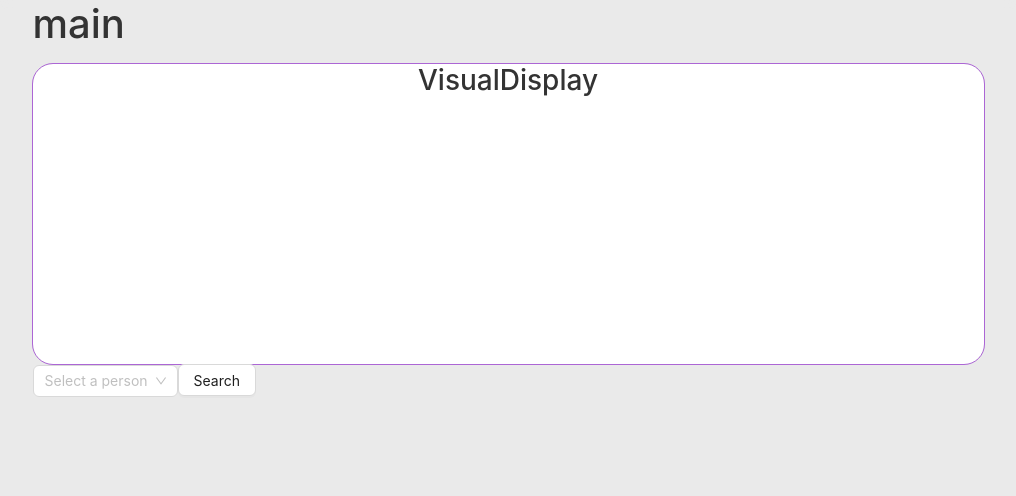
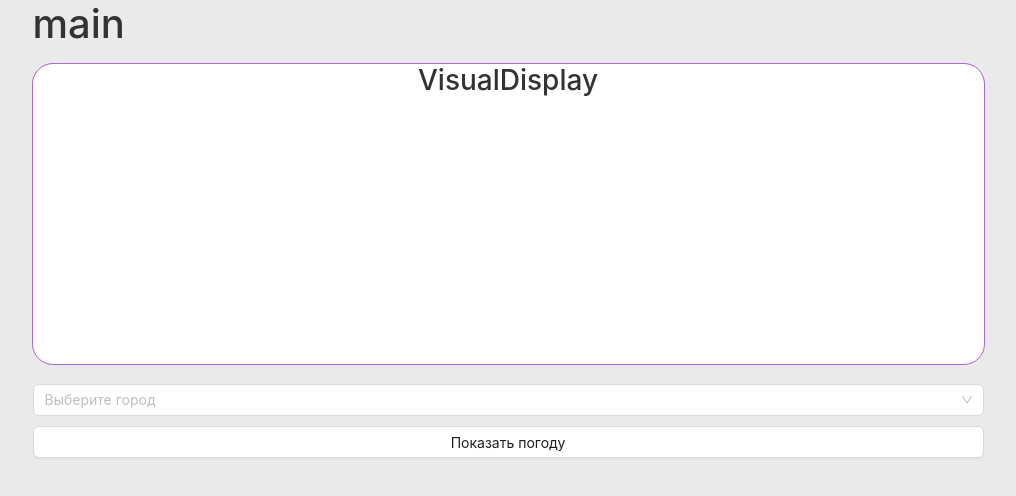
Before and after one commit to TimPulin/international-trade, a React (Vite) app: page / in a window 1280 px wide. Shown: the top 496 px of the page, without its empty margins (132-1148 px from the left). Built offline with nearby package versions, Linux system fonts and the light colour scheme.

Commit message:
стилизация формы

```diff
--- a/src/assets/styles/index.css
+++ b/src/assets/styles/index.css
@@ -1,3 +1,4 @@
 @import './bootstrap-reboot.css';
 @import './var.css';
 @import './basic.css';
+@import './antd.css';
--- a/src/components/location-form/LocationForm.tsx
+++ b/src/components/location-form/LocationForm.tsx
@@ -2,6 +2,8 @@ import { useEffect, useState } from 'react';
 import { findPlace } from '@/api/server-connections';
 
 import { Button, Select } from 'antd';
+import selectStyles from './select.module.css';
+import formStyles from './form.module.css';
 
 import { IPlace } from '@/types/place-type';
 import { debounce } from '@/utils/debounce';
@@ -23,23 +25,30 @@ export default function LocationForm() {
     }
   };
 
-  useEffect(() => {
-    console.log(options);
-  }, [options]);
+  function makeOptionsList(data: IPlace[]) {
+    return [
+      ...data.map(({ name, country, place_id }) => ({
+        label: `${name}, ${country}`,
+        value: place_id,
+      })),
+      { label: '', value: '' },
+    ];
+  }
 
   return (
-    <form>
+    <form className={formStyles.form}>
       <Select
-        options={options.map(({ name, place_id }) => ({ label: name, value: place_id }))}
+        options={makeOptionsList(options)}
         showSearch
-        placeholder="Select a person"
+        placeholder="Выберите город"
         optionFilterProp="label"
         onChange={onChange}
         onSearch={debounce(onSearch, 500)}
         filterOption={false}
+        className={selectStyles.select}
       />
 
-      <Button htmlType="submit">Search</Button>
+      <Button htmlType="submit">Показать погоду</Button>
     </form>
   );
 }
--- /dev/null
+++ b/src/components/location-form/form.module.css
@@ -0,0 +1,5 @@
+.form {
+  display: flex;
+  flex-direction: column;
+  gap: 10px;
+}
--- /dev/null
+++ b/src/components/location-form/select.module.css
@@ -0,0 +1,3 @@
+.select {
+  width: 100%;
+}
--- a/src/components/visual-display.module.css
+++ b/src/components/visual-display.module.css
@@ -1,6 +1,8 @@
 .body {
   width: 100%;
   height: 300px;
+  margin-bottom: 20px;
+
   background-color: #fff;
   border-radius: 20px;
   outline: 1px solid var(--color-primary-light);
```
Also changed, not shown: src/assets/styles/antd.css (added).
